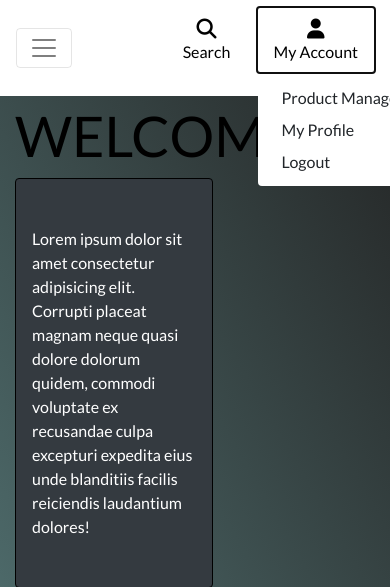
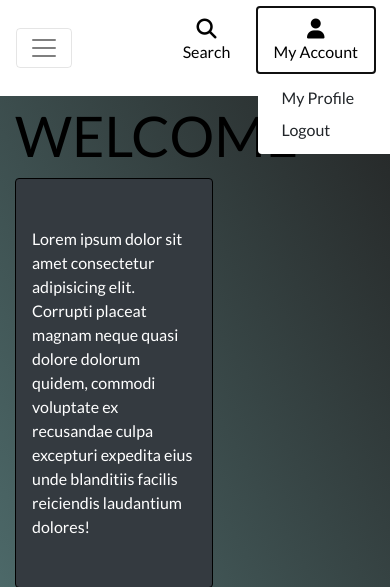
Before and after one commit to EonTAS/FullStack, a Django app: page / in a window 390 px wide, after a click on "My Account". Shown: the top 587 px of the page. Run offline with Django 3.2, Linux system fonts and the light colour scheme; the visitor is signed in with stand-in values (Sample User, id 1); data comes from the database, SQL or seed files in the repository; some libraries are stand-ins or nearby versions.

Commit message:
Fixed account section of mobile header

```diff
--- a/templates/includes/mobile-top-header.html
+++ b/templates/includes/mobile-top-header.html
@@ -1,6 +1,7 @@
 <ul>
     <li class="list-inline-item">
-      <a class="text-black nav-link d-block d-lg-none" href="#" id="mobile-search" data-toggle="dropdown" aria-haspopup="true" aria-expanded="false">
+        <a class="text-black nav-link d-block d-lg-none" href="#" id="mobile-search" data-toggle="dropdown"
+            aria-haspopup="true" aria-expanded="false">
             <div class="text-center">
                 <div><i class="fas fa-search fa-lg"></i></div>
                 <p class="my-0">Search</p>
@@ -9,9 +10,11 @@
         <div class="dropdown-menu border-0 w-100 p-3 rounded-0 my-0 d-lg-none" aria-labelledby="mobile-search">
             <form class="form" method="GET" action="{% url 'projects' %}">
                 <div class="input-group w-100">
-                  <input class="form-control border border-black rounded-0" type="text" name="q" placeholder="Search our site">
+                    <input class="form-control border border-black rounded-0" type="text" name="q"
+                        placeholder="Search our site">
                     <div class="input-group-append">
-                      <button class="form-control form-control btn btn-black border border-black rounded-0" type="submit">
+                        <button class="form-control form-control btn btn-black border border-black rounded-0"
+                            type="submit">
                             <span class="icon">
                                 <i class="fas fa-search"></i>
                             </span>
@@ -22,7 +25,8 @@
         </div>
     </li>
     <li class="list-inline-item dropdown">
-      <a class="text-black nav-link d-block d-lg-none" href="#" id="user-options" data-toggle="dropdown" aria-haspopup="true" aria-expanded="false">
+        <a class="text-black nav-link d-block d-lg-none" href="#" id="user-options" data-toggle="dropdown"
+            aria-haspopup="true" aria-expanded="false">
             <div class="text-center">
                 <div><i class="fas fa-user fa-lg"></i></div>
                 <p class="my-0">My Account</p>
@@ -30,10 +34,7 @@
         </a>
         <div class="dropdown-menu border-0" aria-labelledby="user-options">
             {% if request.user.is_authenticated %}
-              {% if request.user.is_superuser %}
-                  <a href="{% url 'account_logout' %}" class="dropdown-item">Product Management</a>
-              {% endif %}
-              <a href="" class="dropdown-item">My Profile</a>
+            <a href="{% url 'profile' %}" class="dropdown-item">My Profile</a>
             <a href="{% url 'account_logout' %}" class="dropdown-item">Logout</a>
             {% else %}
             <a href="{% url 'account_signup' %}" class="dropdown-item">Register</a>
```
Lines whose indentation alone changed are shown as unchanged.
